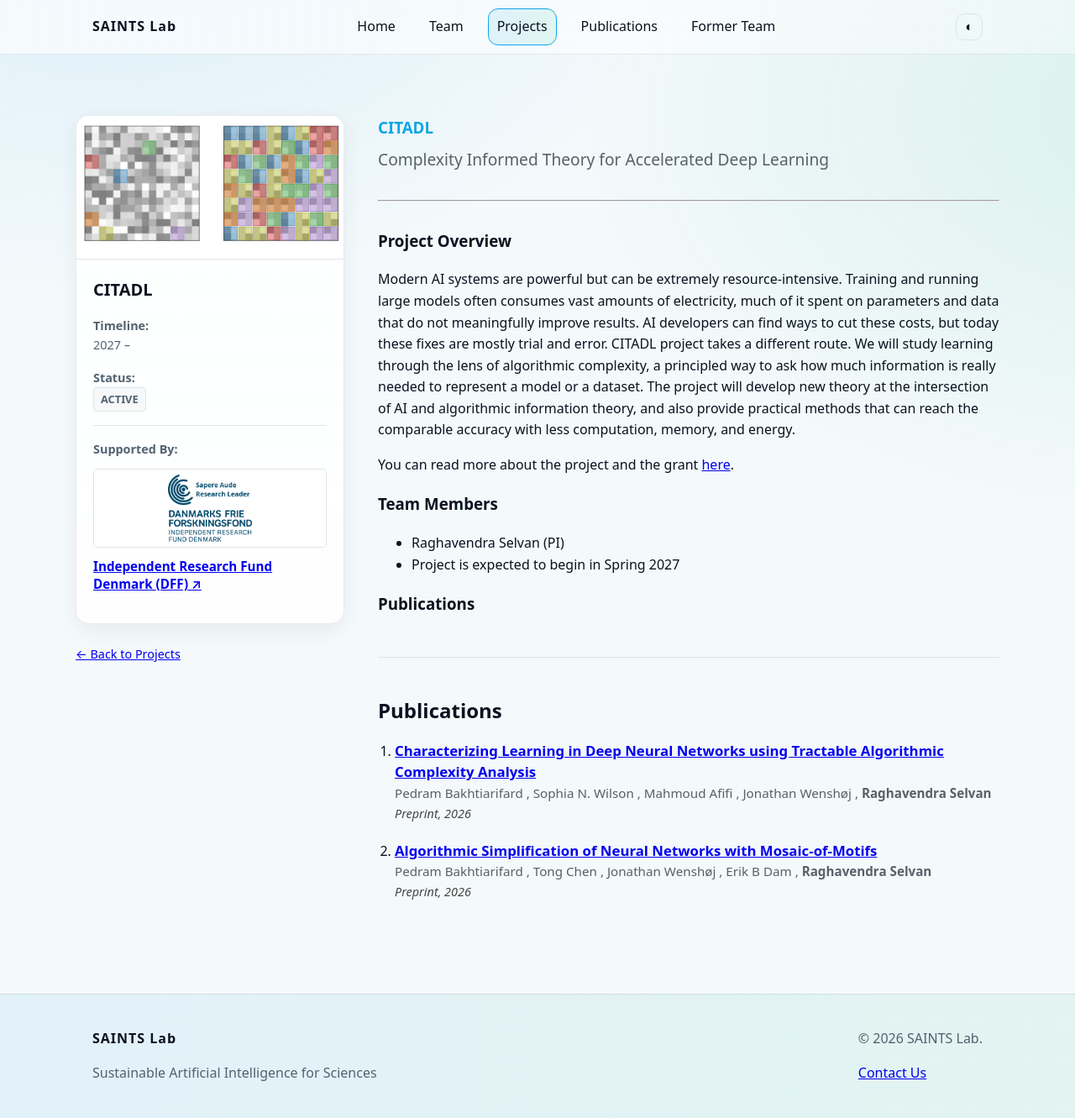
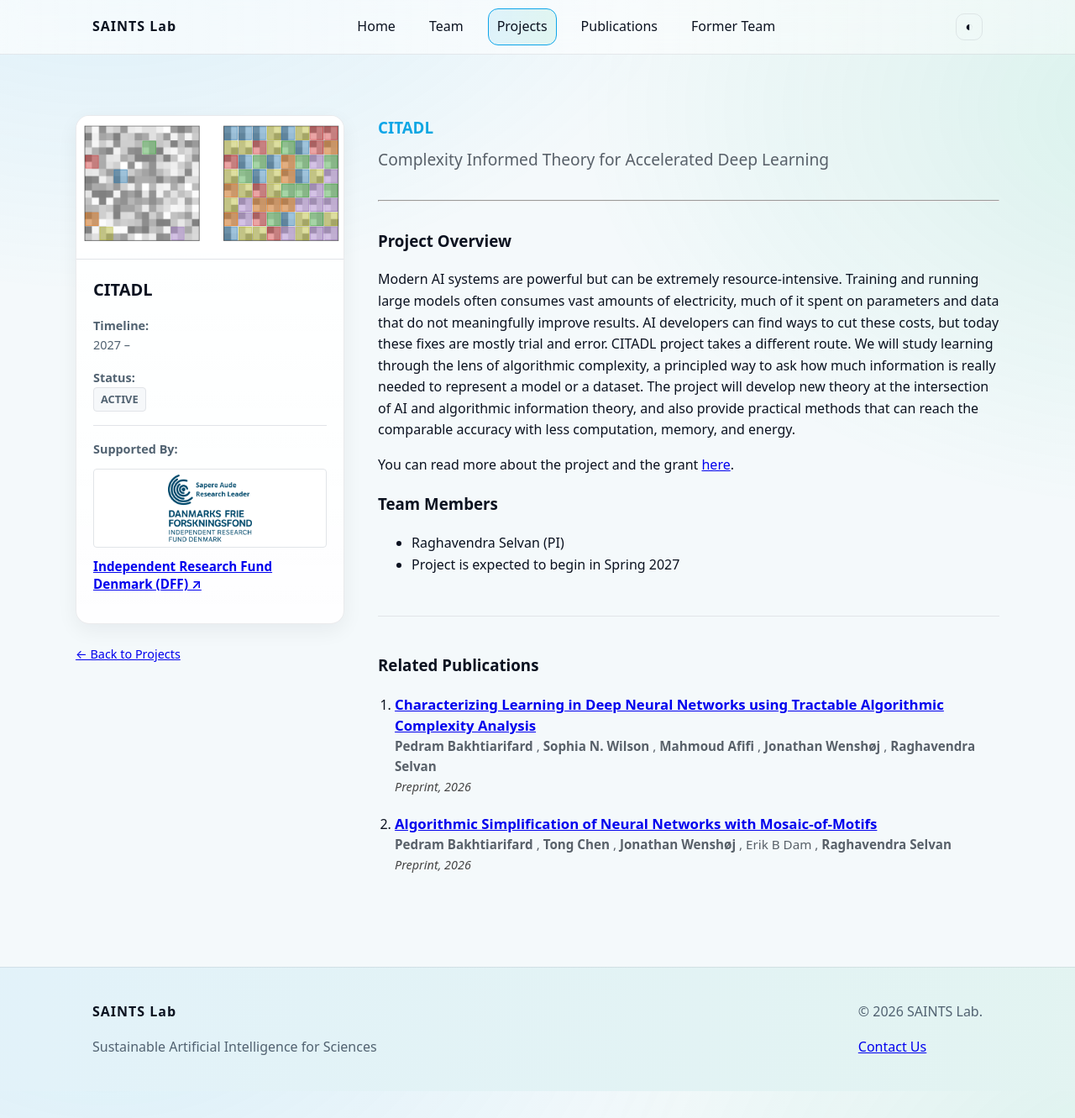
Before and after one commit to saintslab/saintslab.github.io, a Jekyll site: the page built from _projects/citadl.md, in a window 1280 px wide and 1331 px high. Shown: the whole window at 84% size. Built offline with Jekyll 4.4.1, drawn with Linux system fonts in a browser that asks for light colours.

Commit message:
uupdate projects

```diff
--- a/_layouts/project.html
+++ b/_layouts/project.html
@@ -83,6 +83,8 @@ layout: default
       {% if page.project_slug %}
         {% assign all_pubs = site.data.publications %}
 
+        {%- capture member_index -%}|{%- for person in site.people -%}{{ person.name | strip | downcase }}|{%- for a in person.pub_aliases -%}{{ a | strip | downcase }}|{%- endfor -%}{%- endfor -%}{%- endcapture -%}
+
         {% assign project_pubs = "" | split: "" %}
         {% for pub in all_pubs %}
           {% if pub.projectname contains page.project_slug or pub.projectname == page.project_slug %}
@@ -92,7 +94,7 @@ layout: default
 
         {% if project_pubs.size > 0 %}
           <div class="project-publications" style="margin-top: 3rem; border-top: 1px solid var(--border-color, #e1e4e8); padding-top: 1.5rem;">
-            <h2 style="font-size: 1.5rem; margin-bottom: 1rem;">Publications</h2>
+            <h3>Related Publications</h3>
             <ol class="publications-list" style="padding-left: 1.25rem; margin-top: 1rem;">
               {% for pub in project_pubs %}
                 <li style="margin-bottom: 1.25rem; line-height: 1.5;">
@@ -107,8 +109,9 @@ layout: default
                   <span style="font-size: 0.95rem; color: var(--muted-color, #586069);">
                     {% if pub.authors %}
                       {% for author in pub.authors %}
-                        {% if author contains "Raghavendra Selvan" %}
-                          <strong>Raghavendra Selvan</strong>
+                        {% assign author_needle = author | strip | downcase | prepend: "|" | append: "|" %}
+                        {% if member_index contains author_needle %}
+                          <strong>{{ author }}</strong>
                         {% else %}
                           {{ author }}
                         {% endif %}
--- a/_projects/citadl.md
+++ b/_projects/citadl.md
@@ -23,5 +23,3 @@ You can read more about the project and the grant [here](https://dff.dk/en/our-f
 ### Team Members
 - Raghavendra Selvan (PI)
 - Project is expected to begin in Spring 2027
-
-### Publications
```
Also changed, not shown: _people/raghav.md (+2 -0 lines).
